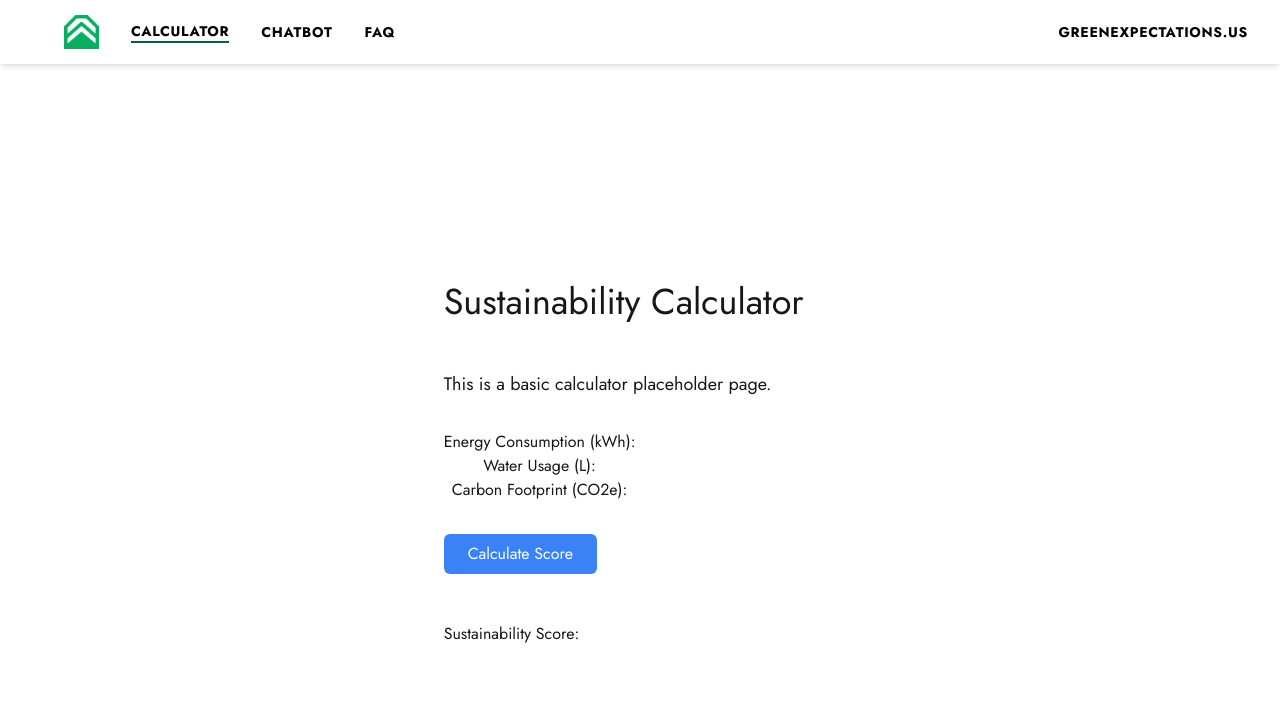
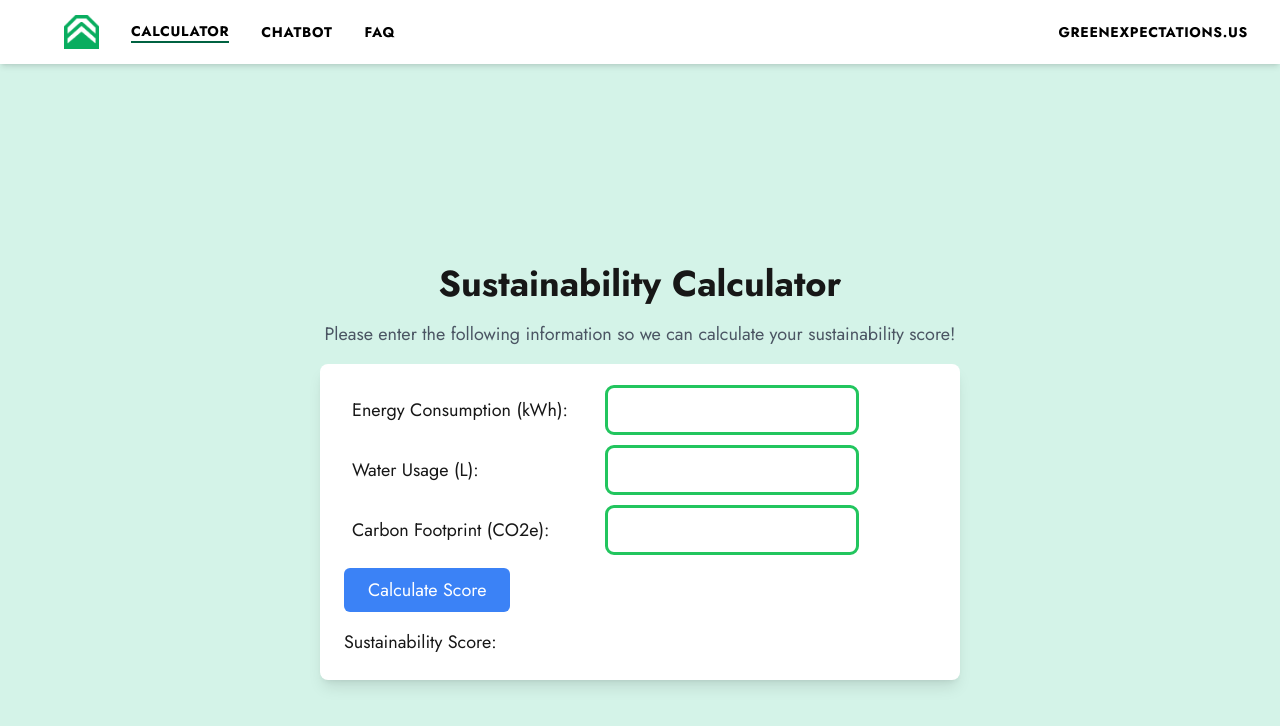
Before and after one commit to samm-47/CAPST, a Next.js app: page /calculator in a window 1280 px wide. Shown: the top 726 px of the page. Built offline with nearby package versions, Linux system fonts and the light colour scheme.

Commit message:
reformatted calculator page, added input processing for fields

```diff
--- a/app/calculator/page.tsx
+++ b/app/calculator/page.tsx
@@ -1,9 +1,6 @@
 // app/calculator/page.tsx
 "use client"; // Mark this as a Client Component for client-side hooks
 
-import Image from 'next/image';
-import Link from 'next/link';
-import React, {useState} from 'react';
 // Important for creation of the logo top right
 import Layout from "./calculator_layout";
 
@@ -16,8 +13,12 @@ const CalculatorPage = () => {
     const susScore = document.getElementById("susScoreValue");
     const energyInputElement = document.getElementById("energyConsumption") as HTMLInputElement;
     const x = energyInputElement.value;
+    const waterUsageElement = document.getElementById("waterUsage") as HTMLInputElement;
+    const y = waterUsageElement.value;
+    const carbonFootprintElement = document.getElementById("carbonFootprint") as HTMLInputElement;
+    const z = carbonFootprintElement.value;
     if (susScore) {
-      susScore.textContent = "Sustainable!" + "\nx = " + x.toString();
+      susScore.textContent = "Got inputs of " + x.toString() + ", " + y.toString() + ", " + z.toString();
     }
     else {
       console.error("Sustainability score calculation error: No element found.");
@@ -28,45 +29,43 @@ const CalculatorPage = () => {
 
     <Layout>
       {/*} CSS grid to center content like home tsx page*/}
-      <div className="grid grid-rows-[20px_1fr_20px] items-center justify-items-center min-h-screen p-8 pb-20 gap-16 sm:p-20">
-        {/* Main content area (centered) */}
-        <main className="flex flex-col gap-8 row-start-2 items-center sm:items-start">
-          <h1 className="text-4xl">Sustainability Calculator</h1>
-          <p className="text-lg mt-4">This is a basic calculator placeholder page.</p>
-          <div className="flex flex-col items-center w-full max w-lg">
-            {/*Input Section*/}
-            <form>
-              <label htmlFor="energyConsumption">Energy Consumption (kWh): </label>
-              <input type="number" id="energyConsumption" name="energyConsumption" step="any"></input>
-              {/* Fix invalid inputs containing characters besides 0-9 */}
-            </form>
-            <form>
-              <label htmlFor="waterUsage">Water Usage (L): </label>
-              <input type="number" id="waterUsage" name="waterUsage" step="any"></input>
-            </form>
-            <form>
-              <label htmlFor="carbonFootprint">Carbon Footprint (CO2e): </label>
-              <input type="number" id="carbonFootprint" name="carbonFootprint" step="any"></input>
+      <div className="flex min-h-screen flex-col items-center justify-center bg-[#d4f3e8]"> {/*Chatbot Background here*/}
+        <h1 className="text-4xl font-bold mt-4">Sustainability Calculator</h1>
+        <p className="text-lg mt-4 mb-4 text-gray-600">Please enter the following information so we can calculate your sustainability score!</p>
+        <div className="flex flex-col w-1/2 bg-white shadow-lg rounded-lg p-6">
+          <div className="flex flex-col w-full max-w-lg mb-4">
+            {/* Input Section */}
+            <form className="flex flex-col w-full space-y-4">
+              <div className="flex justify-between w-full">
+                <label htmlFor="energyConsumption" className="w-1/2 text-lg p-2">Energy Consumption (kWh): </label>
+                {/* TODO: Remove weird effect where outline is removed when selecting input. */}
+                <input type="number" id="energyConsumption" name="energyConsumption" step="any" className="w-1/2 ml-4 text-lg p-2 rounded-md outline outline-3 outline-green-500"/>
+              </div>
+              <div className="flex justify-between w-full">
+                <label htmlFor="waterUsage" className="w-1/2 text-lg p-2">Water Usage (L): </label>
+                <input type="number" id="waterUsage" name="waterUsage" step="any" className="w-1/2 ml-4 text-lg p-2 rounded-md outline outline-3 outline-green-500"/>
+              </div>
+              <div className="flex justify-between w-full">
+                <label htmlFor="carbonFootprint" className="w-1/2 text-lg p-2">Carbon Footprint (CO2e): </label>
+                <input type="number" id="carbonFootprint" name="carbonFootprint" step="any" className="w-1/2 ml-4 text-lg p-2 rounded-md outline outline-3 outline-green-500"/>
+              </div>
             </form>
           </div>
-
-          <div>
+          <div className="mb-4">
             {/*Calculate Score Button*/}
             <button
               onClick={calculateScore}
-              className="mb-4 px-6 py-2 bg-blue-500 text-white rounded-md hover:bg-blue-600"
+              className="jmb-4 px-6 py-2 bg-blue-500 text-white rounded-md hover:bg-blue-600 text-lg"
               >
               Calculate Score
             </button>
           </div>
-
-          <div>
-            <label htmlFor= "susScoreLabel">Sustainability Score: </label>
-            <label htmlFor= "susScoreValue" id="susScoreValue"> </label>
+          <div className="space-x-4">
+            <label htmlFor= "susScoreLabel" className="text-lg">Sustainability Score:</label>
+            <label htmlFor= "susScoreValue" id="susScoreValue" className="text-lg"> </label>
           </div>
-        </main>
+        </div>
       </div>
-
     </Layout>
 
   );
--- a/app/chatbot/page.tsx
+++ b/app/chatbot/page.tsx
@@ -27,10 +27,13 @@ const ChatbotPage = () => {
     const handleSubmission = () => {
         // Upon submisison appends user message to chat history and displays
         if (userInput.trim()) {
+
+            // TODO: Add initial message to chatbot with name
+            // Ex. Hello! My name is Grehb. How can I help you today?
             setMessages((prevMessages) => [
                 ...prevMessages,
                 { type: 'user', text: userInput }, // Add user's message
-                { type: 'bot', text: 'This is a placeholder response.' } // Placeholder bot response to be changed later
+                { type: 'bot', text: 'Chatbot recieved message: \"' + userInput + '\"' } // Placeholder bot response to be changed later
             ]);
             setUserInput(''); // Clears the user input
         }
--- a/app/globals.css
+++ b/app/globals.css
@@ -29,3 +29,15 @@ body {
     text-wrap: balance;
   }
 }
+
+/* Hide arrows in input of type=number fields for Webkit browsers (Chrome, Safari, Edge) */
+input[type=number]::-webkit-inner-spin-button,
+input[type=number]::-webkit-outer-spin-button {
+    -webkit-appearance: none;
+    margin: 0;
+}
+
+/* Hide arrows for Firefox */
+input[type=number] {
+    -moz-appearance: textfield;
+}
```
